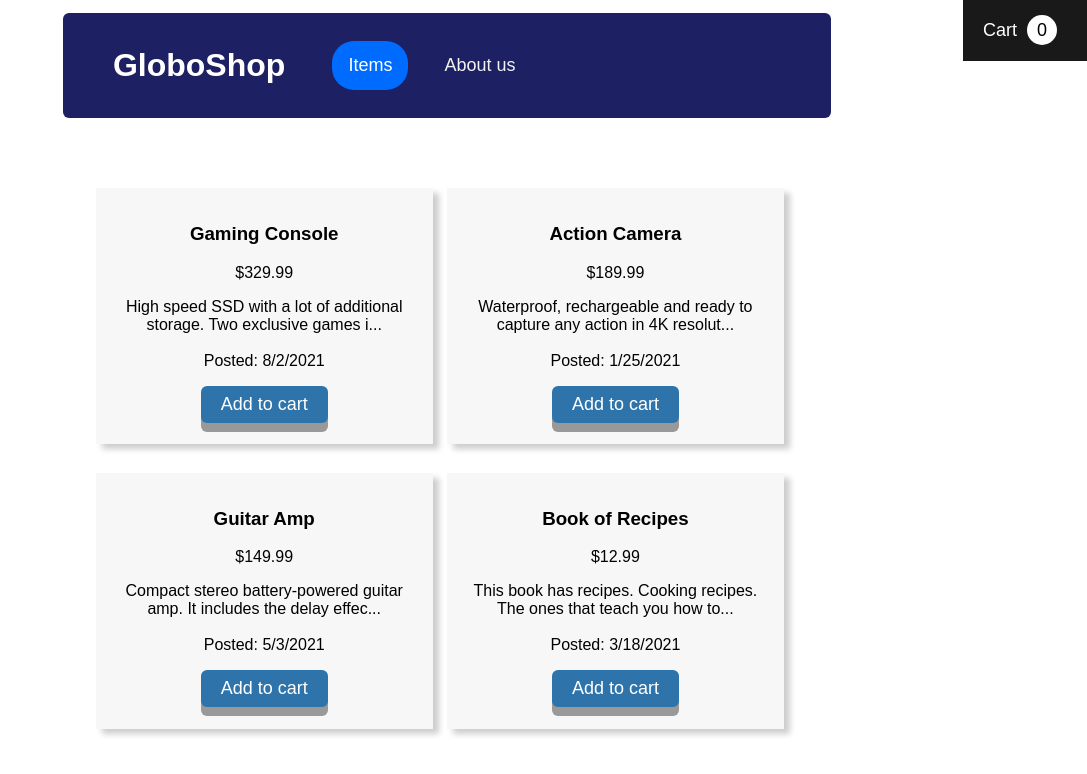
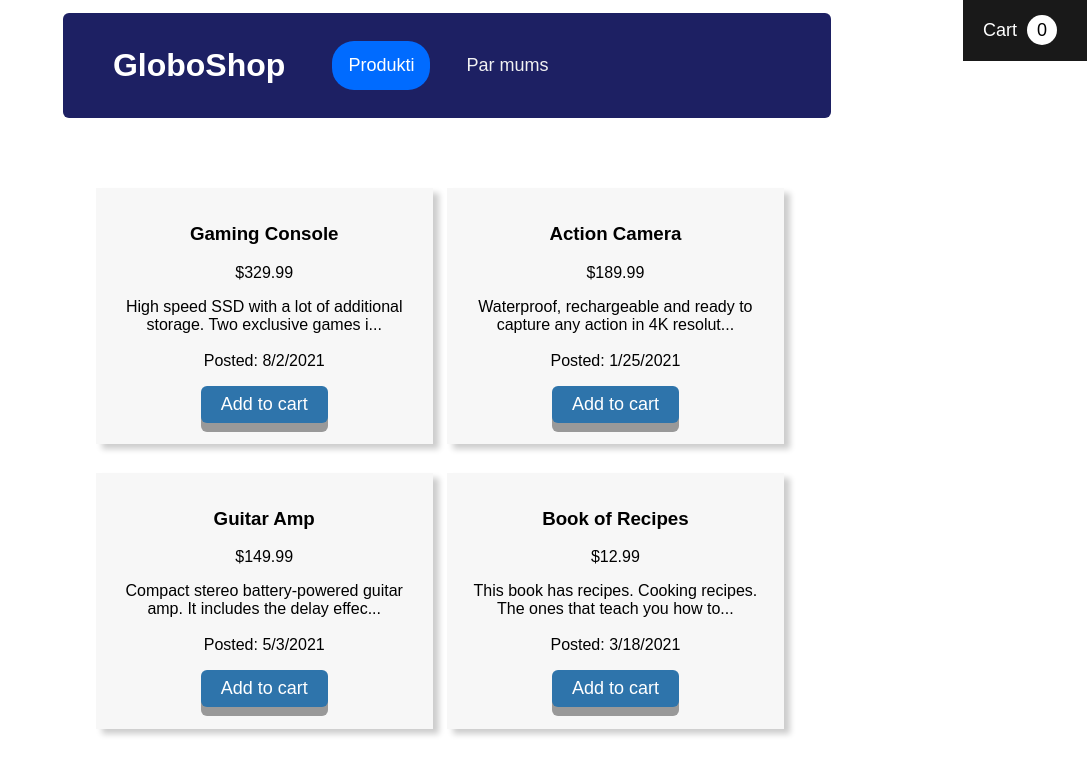
Before and after one commit to hlmgrvs/vue-I18n, a Vue app: page / in a window 1280 px wide. Shown: the top 774 px of the page, without its empty margins (193-1280 px from the left). Built offline with nearby package versions, Linux system fonts and the light colour scheme.

Commit message:
set locales & messages

```diff
--- a/package.json
+++ b/package.json
@@ -10,6 +10,7 @@
   "dependencies": {
     "core-js": "^3.6.5",
     "vue": "^3.0.0",
+    "vue-i18n": "^9.1.6",
     "vue-router": "^4.0.0-0",
     "vuex": "^4.0.0-0"
   },
--- a/src/components/TheNavigation.vue
+++ b/src/components/TheNavigation.vue
@@ -1,23 +1,26 @@
 <template>
   <div class="nav">
     <h1>GloboShop</h1>
-    <router-link to="/items">Items</router-link>
-    <router-link to="/about">About us</router-link>
+    <router-link to="/items">{{ t("routes.items") }}</router-link>
+    <router-link to="/about">{{ t("routes.about") }}</router-link>
   </div>
 </template>
 
 <script>
-import { useStore } from "vuex";
-import { computed } from "vue";
+import {useStore} from "vuex";
+import {computed} from "vue";
+import {useI18n} from "vue-i18n"
 
 export default {
   setup() {
+    const {t} = useI18n();
     const store = useStore();
     const numOfitemsInCart = computed(
-      () => store.state.numOfitemsInCart
+        () => store.state.numOfitemsInCart
     );
 
     return {
+      t,
       numOfitemsInCart
     };
   }
--- /dev/null
+++ b/src/i18n/index.js
@@ -0,0 +1,22 @@
+import {createI18n} from "vue-i18n";
+
+const messages = {
+    lv: {
+        routes: {
+            items: "Produkti",
+            about: "Par mums"
+        }
+    },
+    ru: {
+        routes: {
+            items: "Продукты",
+            about: "О нас"
+        }
+    },
+}
+
+export default createI18n({
+    locale: "lv",
+    legacy: false,
+    messages
+});
--- a/src/main.js
+++ b/src/main.js
@@ -2,8 +2,10 @@ import { createApp } from "vue";
 import App from "./App.vue";
 import router from "./router";
 import store from "./store";
+import i18n from "./i18n"
 
 createApp(App)
   .use(store)
   .use(router)
+    .use(i18n)
   .mount("#app");
```
Also changed, not shown: 1 other file (tests, documents, lock files or other folders).
